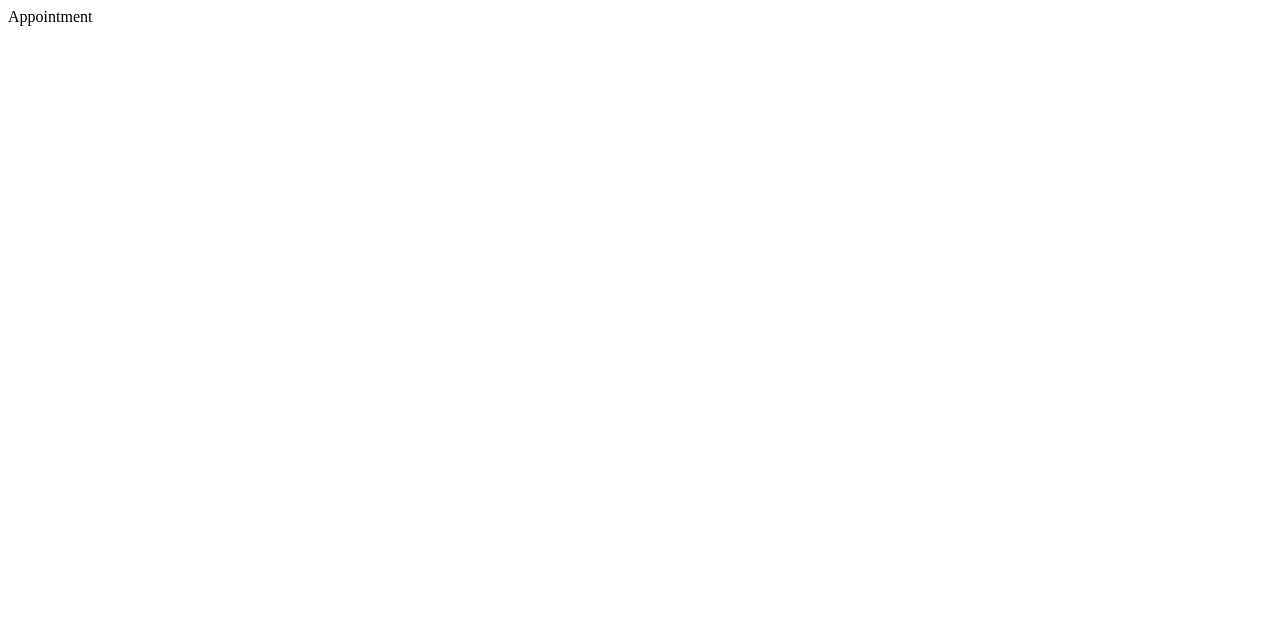
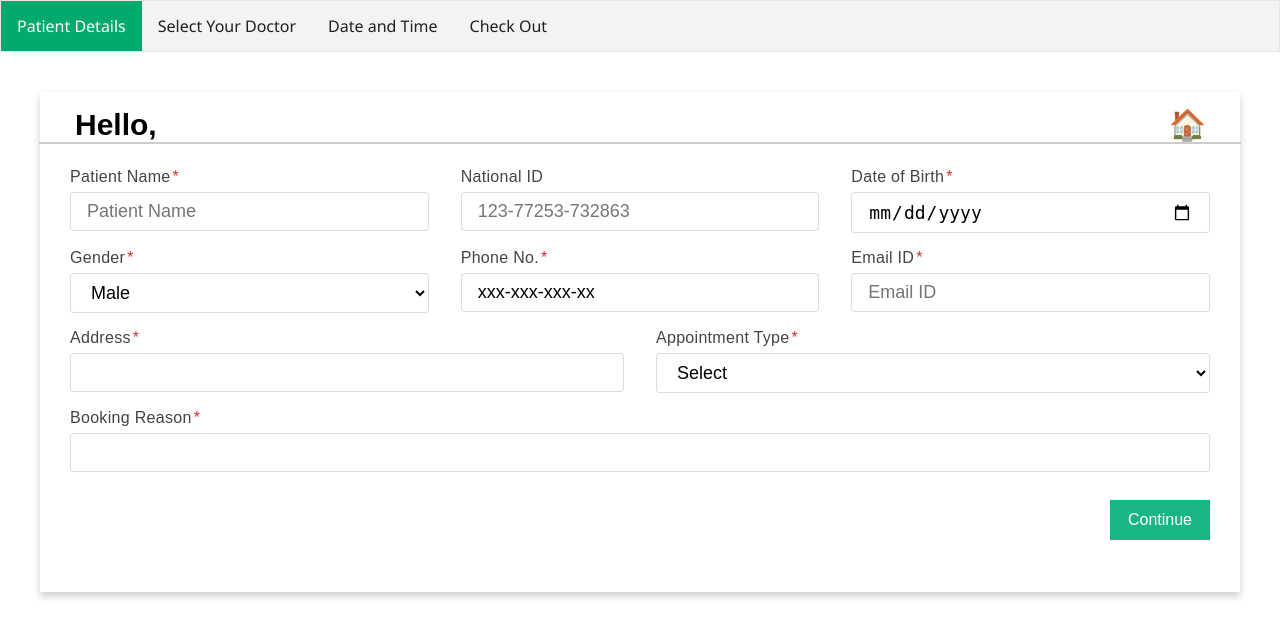
Before and after one commit to yashwanth2706/appointment_booking_system, a Django app: page / in a window 1280 px wide. Before the commit the part shown is almost empty. Shown: the top 638 px of the page. Run offline with Django 5.2, Linux system fonts and the light colour scheme.

Commit message:
Added navbar and card to collect patient details

```diff
--- /dev/null
+++ b/appointments/static/css/card.css
@@ -0,0 +1,43 @@
+.details-card {
+  box-shadow: 0 4px 8px 0 rgba(0, 0, 0, 0.2);
+  width: 1200px;
+  height: 500px;
+  margin: auto;
+  text-align: center;
+  font-family: arial;
+  margin-top: 40px;
+  display: flex;
+  flex-direction: column;
+  align-items: center;
+}
+
+.details-card hr {
+  width: 100%;
+  margin: 0;
+  border: 1px solid #ccc;
+}
+
+
+.hello-row {
+  display: flex;
+  align-items: center;
+  align-self: flex-start;
+  margin-left: 15px;
+  margin-top: 15px;
+  gap: 12px;
+}
+
+.hello-row h2 {
+  margin: 0;
+  font-size: 50px;
+}
+
+.home-emoji {
+  font-size: 30px;
+  margin-left: 1000px;
+}
+
+div.details-card h2 {
+  margin-left: 20px;
+  font-size: 30px;
+}
--- /dev/null
+++ b/appointments/static/css/form.css
@@ -0,0 +1,74 @@
+.patient-form {
+  width: 95%;
+  margin-top: 24px;
+  display: flex;
+  flex-direction: column;
+  gap: 16px;
+}
+
+.form-row {
+  display: flex;
+  gap: 32px;
+  width: 100%;
+}
+
+.form-group {
+  display: flex;
+  flex-direction: column;
+  flex: 1 1 0;
+  min-width: 150px;
+}
+
+.form-group label {
+  font-weight: 600;
+  margin-bottom: 6px;
+  text-align: left;
+}
+
+.form-group input,
+.form-group select {
+  padding: 8px 16px;
+  border-radius: 4px;
+  border: 1.5px solid #3a5a6a33;
+  font-size: 18px;
+  outline: none;
+  background: #fff;
+  margin-bottom: 0;
+}
+
+.form-group input[disabled],
+.form-group input:disabled {
+  background: #f5f5f5;
+  color: #bdbdbd;
+}
+
+.required {
+  color: #d32f2f;
+  margin-left: 2px;
+}
+
+.continue-btn {
+  background: #18b684ff;
+  color: #fff;
+  border: none;
+  font-size: 1rem;
+  height: 40px;
+  width: 100px;
+  font-weight: 500;
+  cursor: pointer;
+  margin-top: 28px;
+  margin-right: 30px;
+  transition: background 0.2s;
+}
+.continue-btn:hover {
+  background: #1bcd95ff;
+}
+
+.patient-form label {
+  font-weight: normal;
+  font-size: 16px;
+  color: #444;
+  display: block;
+  margin-bottom: 6px;
+  letter-spacing: 0.3px;
+}
--- /dev/null
+++ b/appointments/static/css/styles.css
@@ -0,0 +1,39 @@
+/* CSS reset */
+body {
+  margin: 0;
+  padding: 0;
+  font-family: "Segoe UI", Roboto, Arial, sans-serif;
+}
+
+/* Apply navbar style to the nav element */
+nav.navbar {
+  border: 1px solid #E7E7E7;
+  background-color: #F3F3F3;
+}
+
+/* Reset list style for nav ul */
+nav.navbar ul {
+  list-style-type: none;
+  margin: 0;
+  padding: 0;
+  display: flex;
+}
+
+/* Style links */
+nav.navbar li a {
+  display: block;
+  color: #202020ff;
+  padding: 14px 16px;
+  text-decoration: none;
+}
+
+/* Hover effect */
+nav.navbar li a:hover:not(.active) {
+  background-color: #DDDDDD;
+}
+
+/* Active link */
+nav.navbar li a.active {
+  background-color: #04AA6D;
+  color: white;
+}
--- a/appointments/templates/index.html
+++ b/appointments/templates/index.html
@@ -1,11 +1,95 @@
+{% load static %}
 <!DOCTYPE html>
-<html lang="en">
+<html>
 <head>
-    <meta charset="UTF-8">
-    <meta name="viewport" content="width=device-width, initial-scale=1.0">
-    <title>Document</title>
+  <meta charset="UTF-8">
+  <meta name="viewport" content="width=device-width, initial-scale=1.0">
+  <title>Appointment Booking</title>
+  <link rel="stylesheet" href="{% static 'css/styles.css' %}">
+  <link rel="stylesheet" href="{% static 'css/card.css' %}">
+  <link rel="stylesheet" href="{% static 'css/form.css' %}">
 </head>
 <body>
-    Appointment
+
+<nav class="navbar">
+  <ul>
+    <li><a class="active" href="#details">Patient Details</a></li>
+    <li><a href="#doctor-select">Select Your Doctor</a></li>
+    <li><a href="#date-and-time">Date and Time</a></li>
+    <li><a href="#checkout">Check Out</a></li>
+  </ul>
+</nav>
+
+<!-- Patient Details Section -->
+<section>
+    <div class="details-card">
+        <div class="hello-row">
+            <h2>Hello,</h2>
+            <span class="home-emoji">&#127968;</span>
+        </div>
+      <hr>
+      <!-- form to collect patient information START -->
+      <form class="patient-form">
+        <div class="form-row">
+          <div class="form-group">
+            <label for="patient-name">Patient Name<span class="required">*</span></label>
+            <input type="text" id="patient-name" name="patient-name" placeholder="Patient Name" required>
+          </div>
+          <div class="form-group">
+            <label for="national-id">National ID</label>
+            <input type="text" id="national-id" name="national-id" placeholder="123-77253-732863">
+          </div>
+          <div class="form-group">
+            <label for="dob">Date of Birth<span class="required">*</span></label>
+            <input type="date" id="dob" name="dob" placeholder="dd-mm-yyyy" required>
+          </div>
+        </div>
+        <div class="form-row">
+          <div class="form-group">
+            <label for="gender">Gender<span class="required">*</span></label>
+            <select id="gender" name="gender" required>
+              <option value="male">Male</option>
+              <option value="female">Female</option>
+              <option value="other">Other</option>
+            </select>
+          </div>
+          <div class="form-group">
+            <label for="phone">Phone No.<span class="required">*</span></label>
+            <input type="tel" id="phone" name="phone" placeholder="Phone Number" value="xxx-xxx-xxx-xx" required>
+          </div>
+          <div class="form-group">
+            <label for="email">Email ID<span class="required">*</span></label>
+            <input type="email" id="email" name="email" placeholder="Email ID" required>
+          </div>
+        </div>
+        <div class="form-row">
+          <div class="form-group">
+            <label for="address">Address<span class="required">*</span></label>
+            <input type="text" id="address" name="address" required>
+          </div>
+          <div class="form-group">
+            <label for="appointment-type">Appointment Type<span class="required">*</span></label>
+            <select id="appointment-type" name="appointment-type" required>
+              <option value="">Select</option>
+              <option value="consultation">Consultation</option>
+              <option value="followup">Follow-up</option>
+              <option value="emergency">Emergency</option>
+            </select>
+          </div>
+        </div>
+        <div class="form-row">
+          <div class="form-group" style="flex: 1 1 100%;">
+            <label for="booking-reason">Booking Reason<span class="required">*</span></label>
+            <input type="text" id="booking-reason" name="booking-reason" required>
+          </div>
+        </div>
+      </form>
+      <!-- form to collect patient information END -->
+        <div class="form-row" style="justify-content: flex-end;">
+          <button type="submit" class="continue-btn">Continue</button>
+        </div>
+    </div>
+</section>
+
 </body>
 </html>
```
